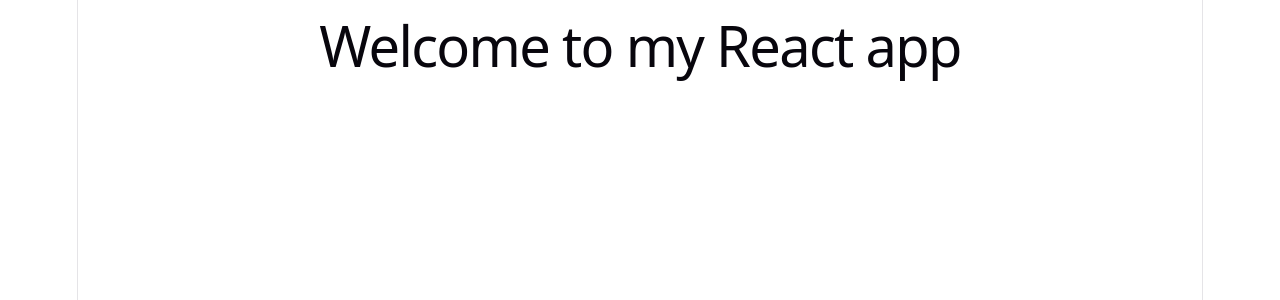
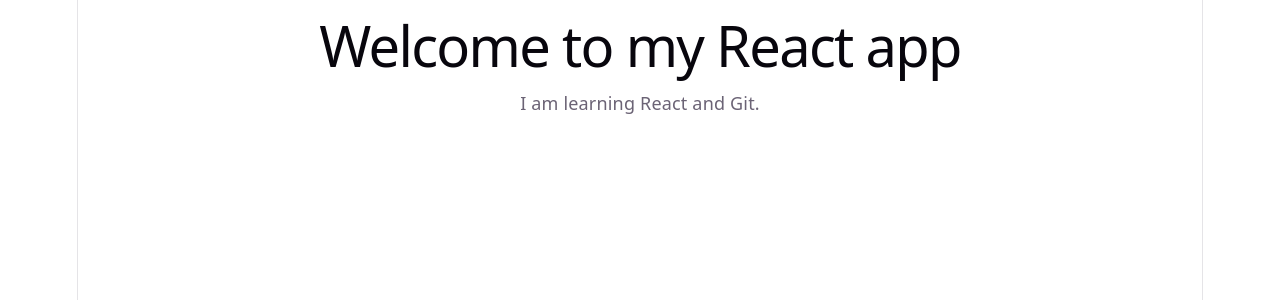
Before and after one commit to seerat1079/react-practice, a React (Vite) app: page / in a window 1280 px wide. Shown: the top 300 px of the page. Built offline with nearby package versions, Linux system fonts and the light colour scheme.

Commit message:
Add about paragraph

```diff
--- a/src/App.jsx
+++ b/src/App.jsx
@@ -2,6 +2,7 @@ function App() {
   return (
     <div>
       <h1>Welcome to my React app</h1>
+      <p>I am learning React and Git.</p>
     </div>
   );
 }
```
